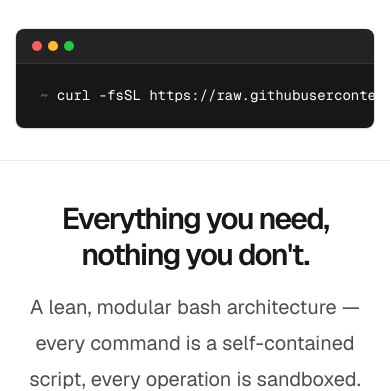
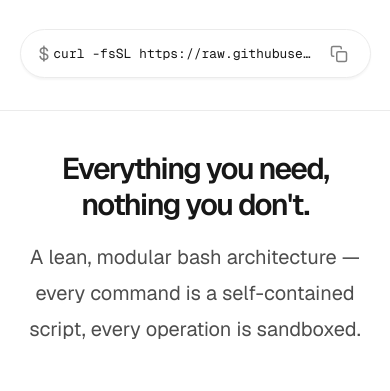
Before and after one commit to kaufmann-dev/git-wrangler, an Astro site in the folder website/: page / in a window 390 px wide. Shown: the part 457-848 px from the top of the page. Built offline with nearby package versions, Linux system fonts and the light colour scheme; Astro itself is replaced by a stand-in of ours.

Commit message:
refactor(hero): extract install command into InstallPill

```diff
--- a/website/src/components/Hero.astro
+++ b/website/src/components/Hero.astro
@@ -1,5 +1,6 @@
 ---
 // Hero.astro – Landing page hero section
+import InstallPill from './InstallPill.astro';
 ---
 
 <section class="hero" id="hero">
@@ -48,21 +49,7 @@
     </div>
 
     <!-- Terminal showcase -->
-    <div class="hero-terminal" role="img" aria-label="Terminal showing Git Wrangler installation command">
-      <div class="terminal">
-        <div class="terminal-bar">
-          <span class="terminal-dot terminal-dot--red"></span>
-          <span class="terminal-dot terminal-dot--yellow"></span>
-          <span class="terminal-dot terminal-dot--green"></span>
-        </div>
-        <div class="terminal-body" style="white-space: nowrap;">
-          <div class="terminal-line">
-            <span class="terminal-prompt">~ </span>
-            <span class="terminal-command">curl -fsSL https://raw.githubusercontent.com/kaufmann-dev/git-wrangler/main/install | bash</span>
-          </div>
-        </div>
-      </div>
-    </div>
+    <InstallPill />
   </div>
 </section>
 
@@ -139,52 +126,10 @@
     font-size: 0.9375rem;
   }
 
-  /* Terminal */
-  .hero-terminal {
-    width: 100%;
-    display: flex;
-    justify-content: center;
-    animation: fade-in 0.6s ease 0.2s both;
-  }
-
-  .hero-terminal .terminal {
-    width: fit-content;
-    max-width: 100%;
-    overflow: visible;
-  }
-
-  .hero-terminal .terminal-body {
-    overflow-x: visible;
-  }
-
-  @media (max-width: 900px) {
-    .hero-terminal .terminal {
-      width: 100%;
-      overflow: hidden;
-    }
-    .hero-terminal .terminal-body {
-      overflow-x: auto;
-    }
-  }
-
-  .terminal-bar-title {
-    color: rgba(255,255,255,0.4);
-    margin-left: auto;
-    font-size: 0.75rem;
-  }
-
-  .terminal-line {
-    line-height: 1.7;
-  }
-
   @media (max-width: 768px) {
     .hero {
       padding-top: calc(var(--nav-height) + var(--space-7));
       padding-bottom: var(--space-7);
     }
-
-    .hero-terminal {
-      text-align: left;
-    }
   }
 </style>
--- /dev/null
+++ b/website/src/components/InstallPill.astro
@@ -0,0 +1,139 @@
+---
+// src/components/InstallPill.astro
+const command = "curl -fsSL https://raw.githubusercontent.com/kaufmann-dev/git-wrangler/main/install | bash";
+---
+
+<div class="install-pill-container" id="install-pill">
+  <div class="install-pill">
+    <span class="prefix">$</span>
+    <code class="command">{command}</code>
+    <button class="copy-button" aria-label="Copy to clipboard" id="copy-btn">
+      <svg width="18" height="18" viewBox="0 0 24 24" fill="none" stroke="currentColor" stroke-width="2" stroke-linecap="round" stroke-linejoin="round" class="icon-copy">
+        <rect x="9" y="9" width="13" height="13" rx="2" ry="2"></rect>
+        <path d="M5 15H4a2 2 0 0 1-2-2V4a2 2 0 0 1 2-2h9a2 2 0 0 1 2 2v1"></path>
+      </svg>
+      <svg width="18" height="18" viewBox="0 0 24 24" fill="none" stroke="currentColor" stroke-width="2" stroke-linecap="round" stroke-linejoin="round" class="icon-check" style="display: none;">
+        <polyline points="20 6 9 17 4 12"></polyline>
+      </svg>
+    </button>
+  </div>
+</div>
+
+<script is:inline define:vars={{ command }}>
+  const copyBtn = document.getElementById('copy-btn');
+  const iconCopy = copyBtn.querySelector('.icon-copy');
+  const iconCheck = copyBtn.querySelector('.icon-check');
+
+  copyBtn.addEventListener('click', async () => {
+    try {
+      await navigator.clipboard.writeText(command);
+
+      // Feedback
+      iconCopy.style.display = 'none';
+      iconCheck.style.display = 'block';
+      copyBtn.classList.add('success');
+
+      setTimeout(() => {
+        iconCopy.style.display = 'block';
+        iconCheck.style.display = 'none';
+        copyBtn.classList.remove('success');
+      }, 2000);
+    } catch (err) {
+      console.error('Failed to copy: ', err);
+    }
+  });
+</script>
+
+<style>
+  .install-pill-container {
+    width: 100%;
+    display: flex;
+    justify-content: center;
+    animation: fade-in 0.6s ease 0.2s both;
+  }
+
+  .install-pill {
+    display: flex;
+    align-items: center;
+    gap: var(--space-4);
+    padding: 12px 24px;
+    background: var(--color-white);
+    border: 1px solid var(--color-gray-100);
+    border-radius: var(--radius-pill);
+    box-shadow: var(--shadow-subtle);
+    max-width: 100%;
+    transition: border-color 0.2s ease, box-shadow 0.2s ease;
+  }
+
+  .install-pill:hover {
+    border-color: var(--color-gray-400);
+    box-shadow: var(--shadow-card);
+  }
+
+  .prefix {
+    color: var(--color-gray-400);
+    font-family: var(--font-mono);
+    font-size: 1.125rem;
+    user-select: none;
+  }
+
+  .command {
+    font-family: var(--font-mono);
+    font-size: 0.9375rem;
+    color: var(--color-black);
+    white-space: nowrap;
+    overflow: hidden;
+    text-overflow: ellipsis;
+    /* Prevent shrinking too much */
+    min-width: 0;
+    /* Override global code styles */
+    background: none;
+    box-shadow: none;
+    padding: 0;
+  }
+
+  .copy-button {
+    background: none;
+    border: none;
+    padding: 4px;
+    margin-left: 4px;
+    cursor: pointer;
+    color: var(--color-gray-400);
+    display: flex;
+    align-items: center;
+    justify-content: center;
+    transition: color 0.15s ease, transform 0.1s ease;
+    flex-shrink: 0;
+  }
+
+  .copy-button:hover {
+    color: var(--color-black);
+  }
+
+  .copy-button:active {
+    transform: scale(0.9);
+  }
+
+  .copy-button.success {
+    color: #28ca42;
+  }
+
+  @media (max-width: 768px) {
+    .install-pill {
+      padding: 10px 18px;
+      gap: var(--space-3);
+      width: 100%;
+    }
+
+    .command {
+      font-size: 0.8125rem;
+    }
+  }
+
+  /* Specific mobile truncation as seen in the image */
+  @media (max-width: 480px) {
+    .install-pill {
+      max-width: 90vw;
+    }
+  }
+</style>
```
